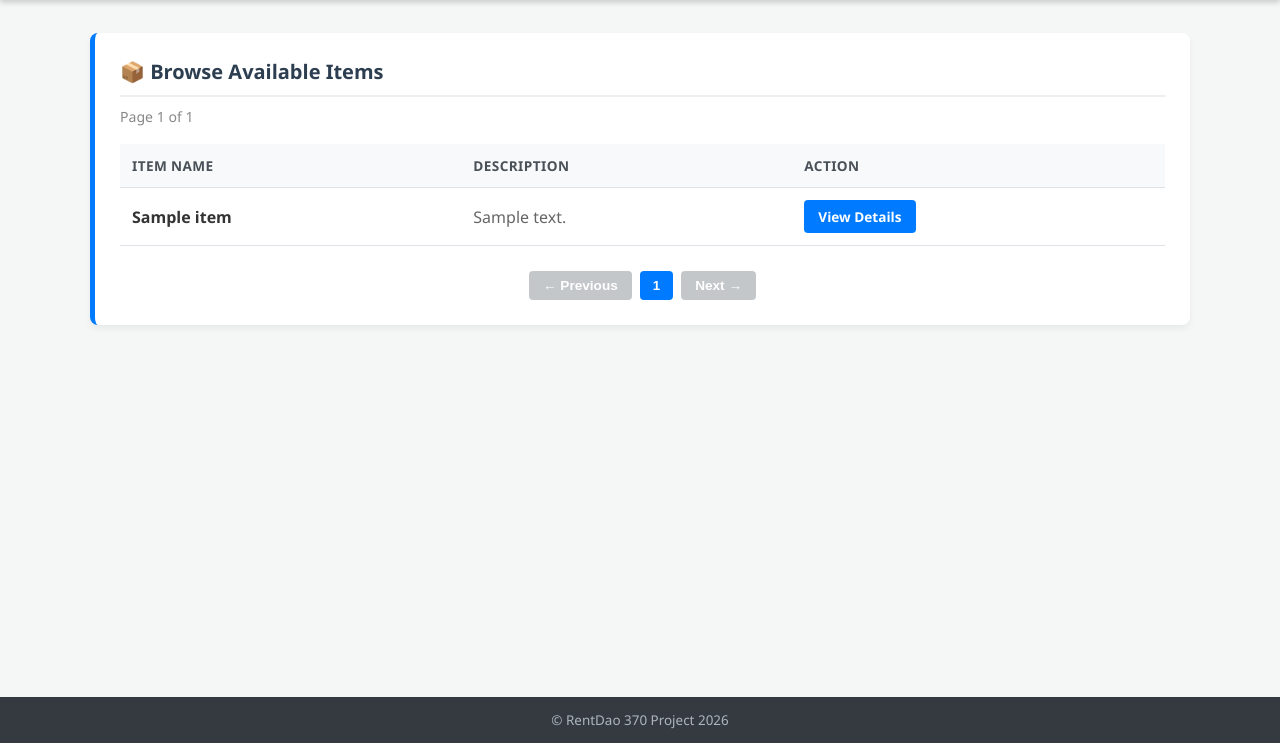
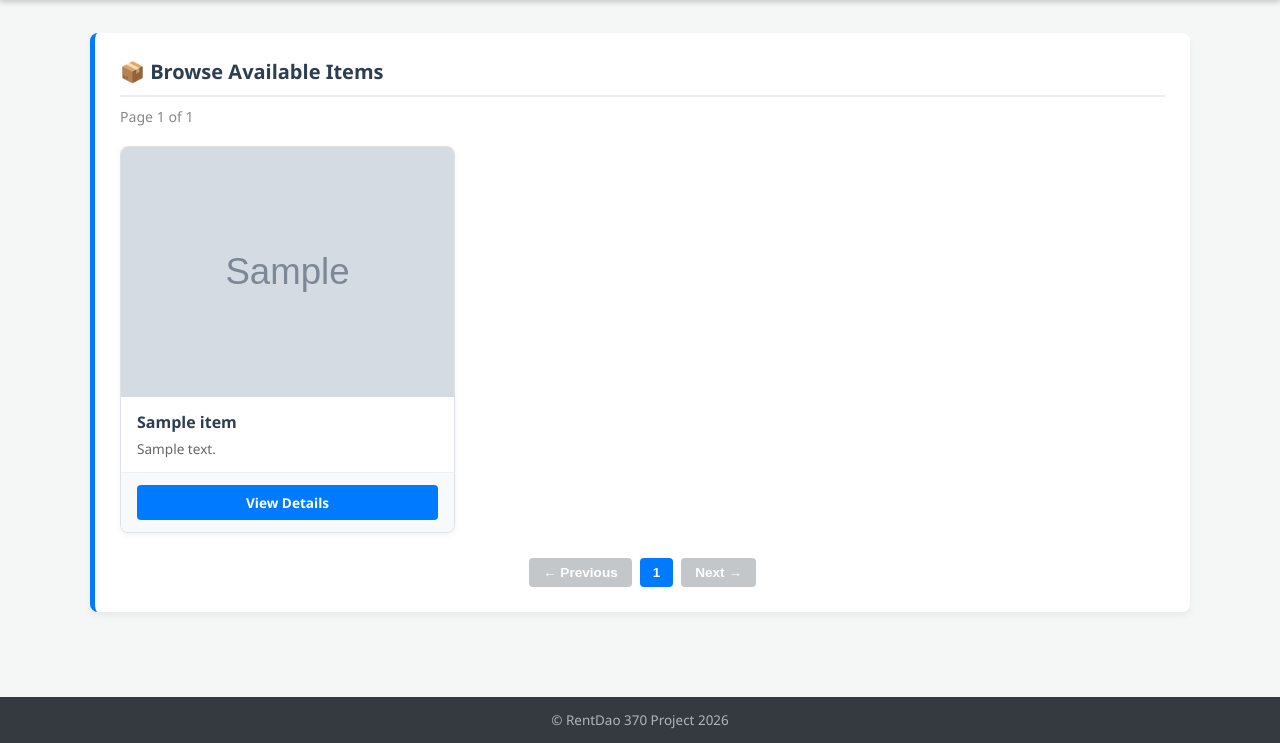
Before and after one commit to AshvinAA/RentDao, a FastAPI app: page /items in a window 1280 px wide. Shown: the part 57-800 px from the top of the page. Run offline with FastAPI, Linux system fonts and the light colour scheme; tables that the repository leaves empty hold one stand-in row (values such as "Sample post"); grey boxes marked "Sample" are stand-in pictures.

Commit message:
picture view in marketplace

```diff
--- a/templates/browse.html
+++ b/templates/browse.html
@@ -1,56 +1,139 @@
 {% extends "base.html" %}
 {% block title %}Browse Items - RentDao{% endblock %}
+{% block extra_head %}
+<style>
+    .items-grid {
+        display: grid;
+        grid-template-columns: repeat(auto-fill, minmax(260px, 1fr));
+        gap: 20px;
+        margin-bottom: 25px;
+    }
+
+    .item-card {
+        background: white;
+        border-radius: 8px;
+        border: 1px solid #dee2e6;
+        box-shadow: 0 2px 6px rgba(0,0,0,0.05);
+        overflow: hidden;
+        transition: box-shadow 0.2s, transform 0.2s;
+        display: flex;
+        flex-direction: column;
+    }
+
+    .item-card:hover {
+        box-shadow: 0 6px 16px rgba(0,0,0,0.1);
+        transform: translateY(-2px);
+    }
+
+    .item-card-img {
+        width: 100%;
+        aspect-ratio: 4/3;
+        object-fit: cover;
+        display: block;
+        background: #e9ecef;
+    }
+
+    .item-card-img-placeholder {
+        width: 100%;
+        aspect-ratio: 4/3;
+        background: #e9ecef;
+        display: flex;
+        align-items: center;
+        justify-content: center;
+        color: #adb5bd;
+        font-size: 0.88em;
+    }
+
+    .item-card-body {
+        padding: 14px 16px;
+        flex-grow: 1;
+        display: flex;
+        flex-direction: column;
+        gap: 6px;
+    }
+
+    .item-card-name {
+        font-weight: 700;
+        font-size: 1em;
+        color: #2c3e50;
+        margin: 0;
+    }
+
+    .item-card-desc {
+        font-size: 0.85em;
+        color: #666;
+        flex-grow: 1;
+        line-height: 1.4;
+    }
+
+    .item-card-footer {
+        padding: 12px 16px;
+        border-top: 1px solid #f0f0f0;
+        background: #f8f9fa;
+    }
+
+    @media (max-width: 600px) {
+        .items-grid { grid-template-columns: 1fr 1fr; gap: 12px; }
+    }
+    @media (max-width: 400px) {
+        .items-grid { grid-template-columns: 1fr; }
+    }
+</style>
+{% endblock %}
 {% block content %}
 <div class="container">
     <div class="section-card" style="border-left: 5px solid #007bff;">
         <h2>📦 Browse Available Items</h2>
-        <p style="color: #888; font-size: 0.88em; margin-top: -10px; margin-bottom: 18px;">Page {{ page }} of {{ total_pages }}</p>
+        <p style="color: #888; font-size: 0.88em; margin-top: -10px; margin-bottom: 20px;">Page {{ page }} of {{ total_pages }}</p>
 
         {% if items %}
-        <table>
-            <thead>
-                <tr>
-                    <th>Item Name</th>
-                    <th>Description</th>
-                    <th>Action</th>
-                </tr>
-            </thead>
-            <tbody>
-                {% for item in items %}
-                <tr>
-                    <td><strong>{{ item.name }}</strong></td>
-                    <td style="color: #666;">{{ item.description }}</td>
-                    <td><a href="/items/{{ item.id }}" class="btn btn-blue">View Details</a></td>
-                </tr>
-                {% endfor %}
-            </tbody>
-        </table>
+        <div class="items-grid">
+            {% for item in items %}
+            <div class="item-card">
+                {% if item_images.get(item.id) %}
+                <img class="item-card-img" src="{{ item_images[item.id] }}" alt="{{ item.name }}">
+                {% else %}
+                <div class="item-card-img-placeholder">No image</div>
+                {% endif %}
 
-        <div style="display: flex; justify-content: center; align-items: center; gap: 8px; margin-top: 25px; flex-wrap: wrap;">
+                <div class="item-card-body">
+                    <p class="item-card-name">{{ item.name }}</p>
+                    <p class="item-card-desc">{{ item.description[:80] }}{% if item.description|length > 80 %}…{% endif %}</p>
+                </div>
+
+                <div class="item-card-footer">
+                    <a href="/items/{{ item.id }}" class="btn btn-blue" style="width:100%; text-align:center; display:block; padding: 8px;">View Details</a>
+                </div>
+            </div>
+            {% endfor %}
+        </div>
+
+        <!-- Pagination -->
+        <div style="display:flex; justify-content:center; align-items:center; gap:8px; flex-wrap:wrap;">
             {% if page > 1 %}
             <a href="/items?page={{ page - 1 }}" class="btn btn-gray">← Previous</a>
             {% else %}
-            <button disabled class="btn btn-gray" style="opacity: 0.4; cursor: not-allowed;">← Previous</button>
+            <button disabled class="btn btn-gray" style="opacity:0.4; cursor:not-allowed;">← Previous</button>
             {% endif %}
 
             {% for page_num in range(1, total_pages + 1) %}
                 {% if page_num == page %}
-                <button disabled style="padding: 7px 13px; border: none; border-radius: 4px; background: #007bff; color: white; font-weight: 700; cursor: default;">{{ page_num }}</button>
+                <button disabled style="padding:7px 13px; border:none; border-radius:4px; background:#007bff; color:white; font-weight:700; cursor:default;">{{ page_num }}</button>
                 {% else %}
-                <a href="/items?page={{ page_num }}" style="padding: 7px 13px; border: 1px solid #007bff; border-radius: 4px; color: #007bff; text-decoration: none; font-weight: 600; transition: all 0.2s;" onmouseover="this.style.background='#007bff';this.style.color='white';" onmouseout="this.style.background='';this.style.color='#007bff';">{{ page_num }}</a>
+                <a href="/items?page={{ page_num }}" style="padding:7px 13px; border:1px solid #007bff; border-radius:4px; color:#007bff; text-decoration:none; font-weight:600;" onmouseover="this.style.background='#007bff';this.style.color='white';" onmouseout="this.style.background='';this.style.color='#007bff';">{{ page_num }}</a>
                 {% endif %}
             {% endfor %}
 
             {% if page < total_pages %}
             <a href="/items?page={{ page + 1 }}" class="btn btn-gray">Next →</a>
             {% else %}
-            <button disabled class="btn btn-gray" style="opacity: 0.4; cursor: not-allowed;">Next →</button>
+            <button disabled class="btn btn-gray" style="opacity:0.4; cursor:not-allowed;">Next →</button>
             {% endif %}
         </div>
 
         {% else %}
         <p class="empty-msg">No items available in the marketplace right now.</p>
-        <a href="/" class="btn btn-gray" style="margin-top: 12px;">← Back to Home</a>
+        <a href="/" class="btn btn-gray" style="margin-top:12px;">← Back to Home</a>
         {% endif %}
     </div>
 </div>
```
Also changed, not shown: routers/items.py (+21 -0 lines).
